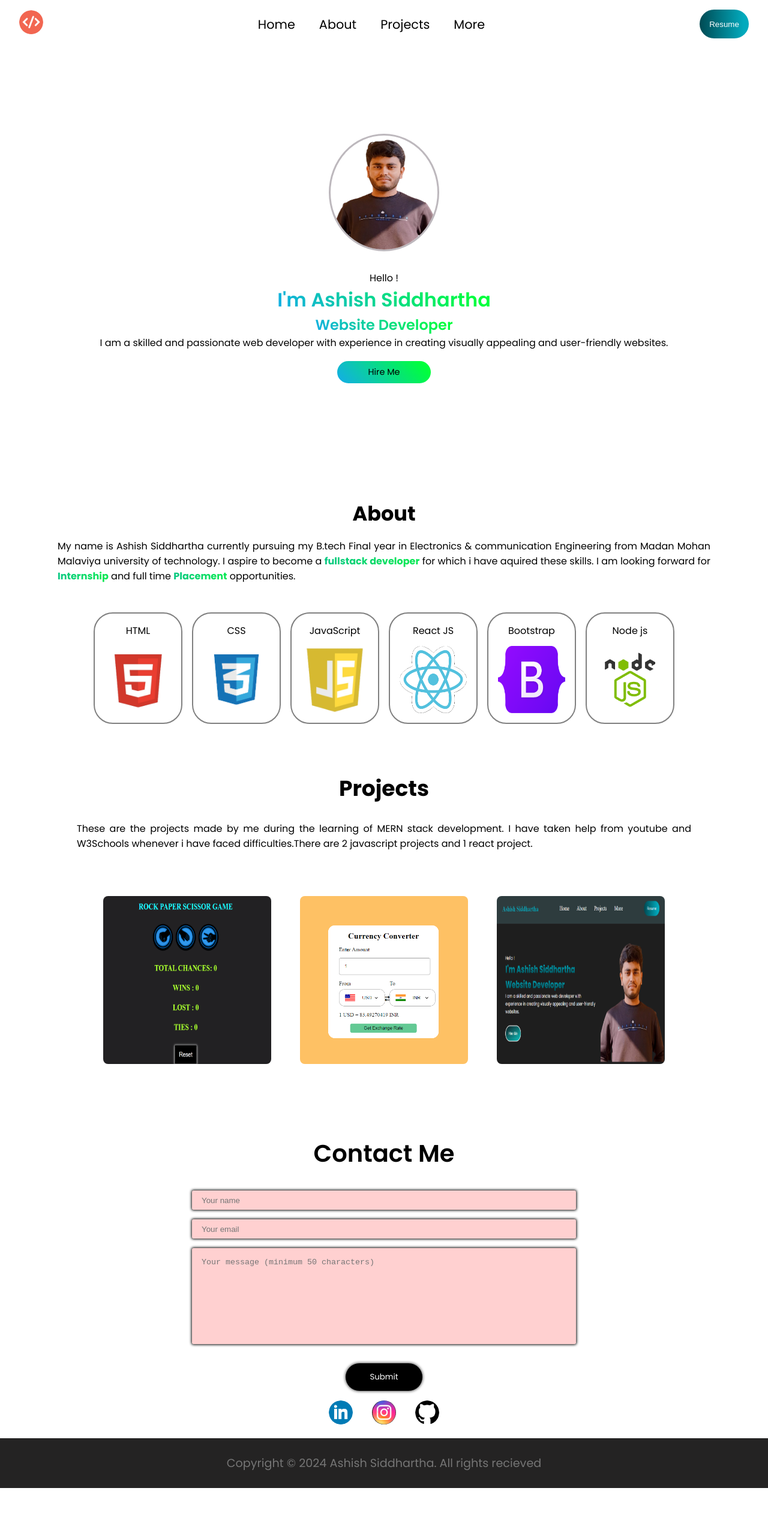
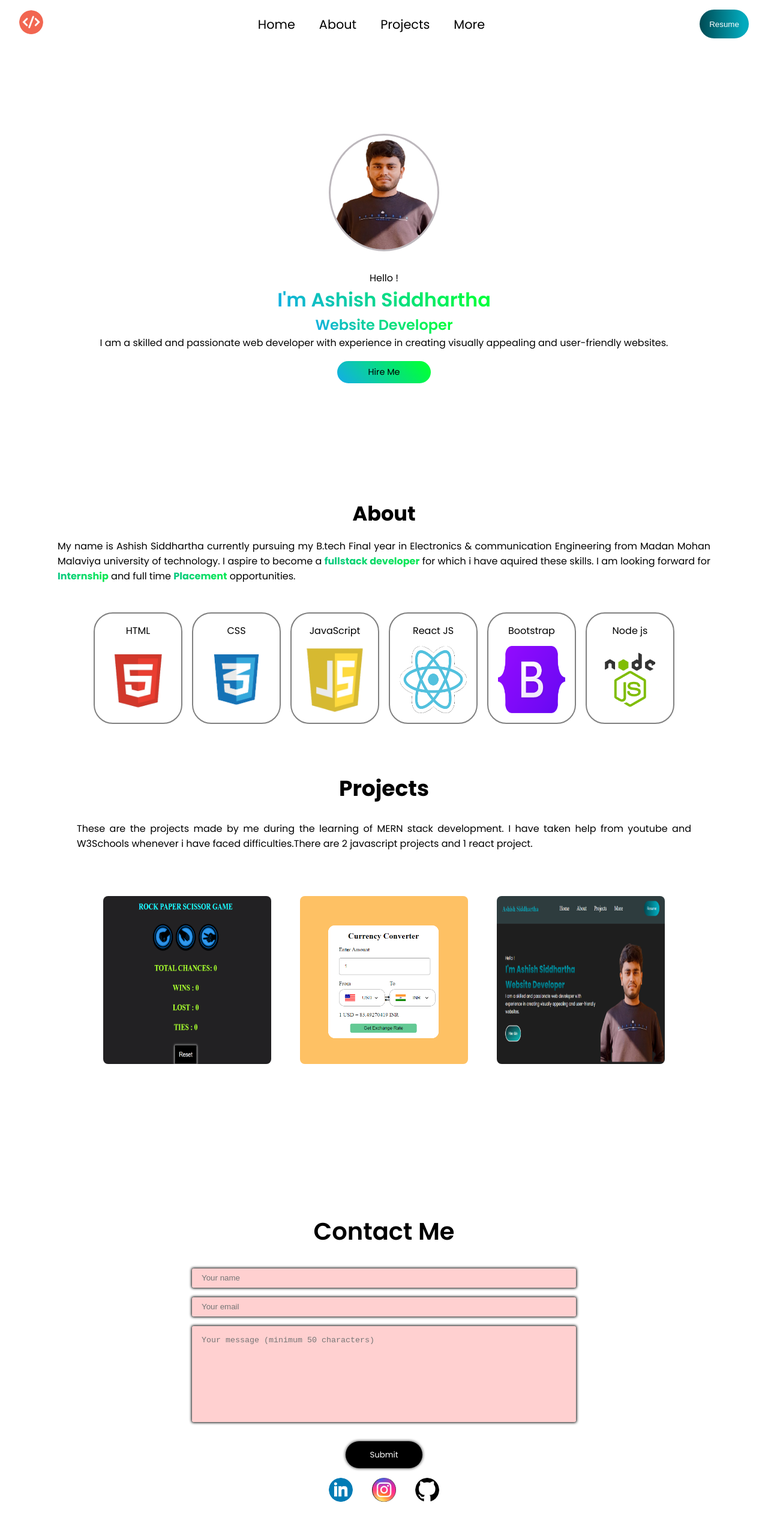
Before and after one commit to Ashish44git/light, a React (Vite) app: page / in a window 1280 px wide. Shown: the top 2566 px of the page at 60% size. Before the commit the page ends 2481 px from the top, so only its background shows below. Built offline with nearby package versions, Linux system fonts and the light colour scheme.

Commit message:
fourth commit

```diff
--- a/src/Components/Intro/intro.css
+++ b/src/Components/Intro/intro.css
@@ -1,6 +1,8 @@
 .intro {
   overflow: hidden;
   font-family: "poppins", sans-serif;
+  height: calc(100vh - 5rem);
+
 }
 .introContent {
   display: flex;
@@ -74,6 +76,7 @@
 }
 .para {
   display: contents;
+
   text-align: justify;
   width: 60vw;
 }
--- a/src/Components/More/more.css
+++ b/src/Components/More/more.css
@@ -1,6 +1,7 @@
 .more {
   overflow: hidden;
   font-family: "poppins", sans-serif;
+  height: calc(100vh - 5rem);
 }
 .more-header {
   text-align: center;
--- a/src/Components/projects/projects.css
+++ b/src/Components/projects/projects.css
@@ -4,6 +4,7 @@
   flex-direction: column;
   align-items: center;
   padding-bottom: 2rem;
+  height: calc(100vh - 5rem);
   gap: 1rem;
 }
 .projects-header {
```
